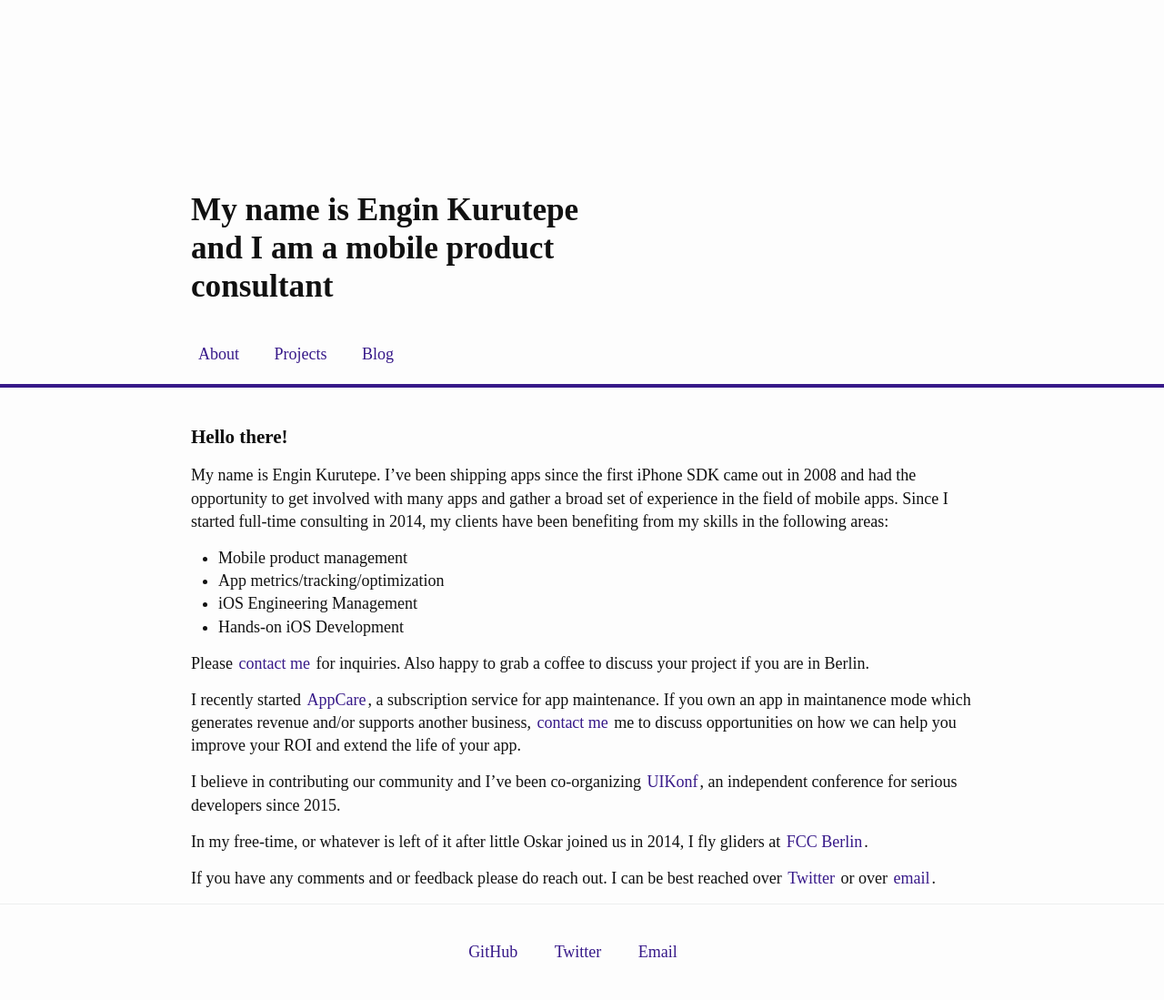
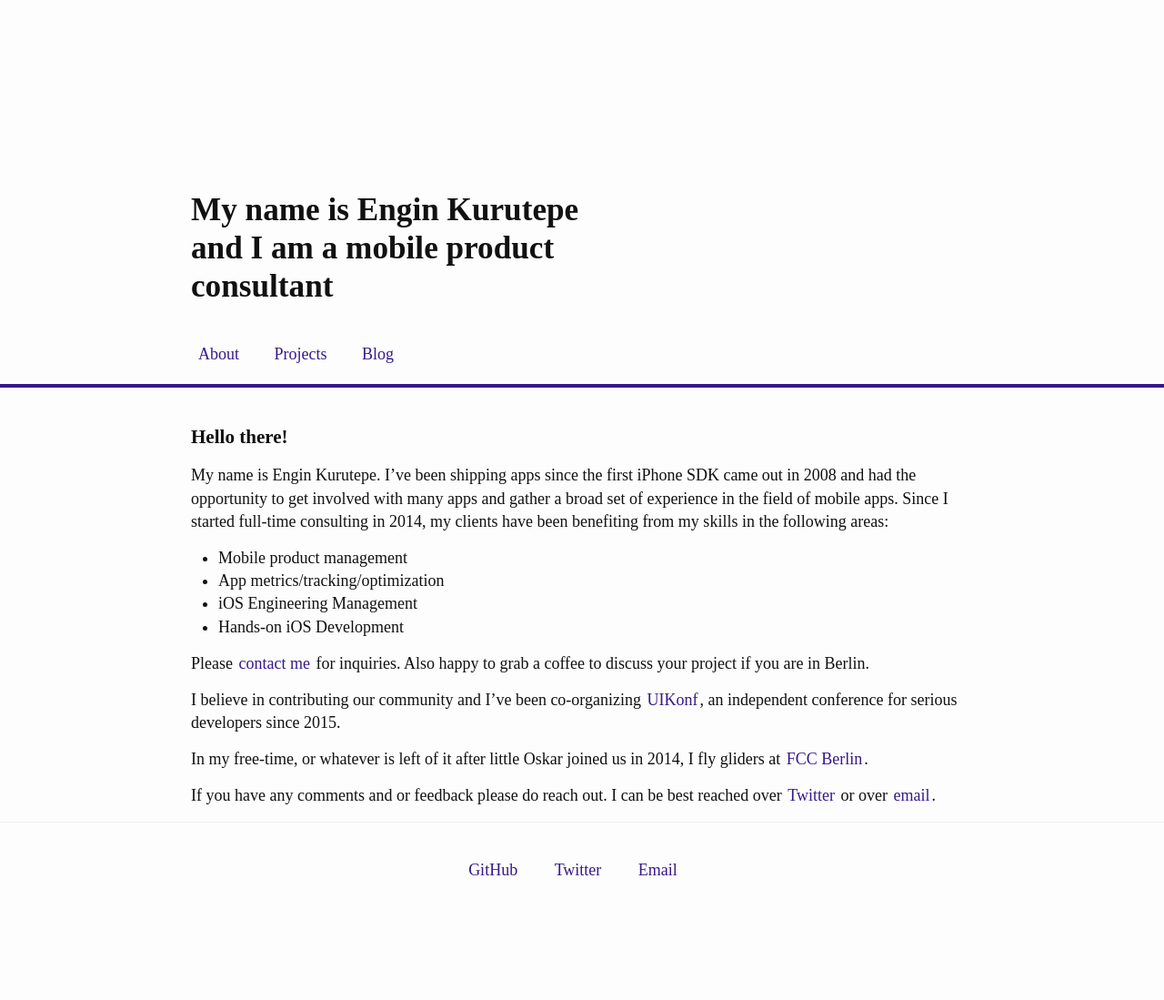
Before and after one commit to ekurutepe/ekurutepe.github.io, a Jekyll site: the page built from index.md, in a window 1280 px wide. Shown: the whole page at 91% size. Built offline with Jekyll 4.4.1, drawn with Linux system fonts in a browser that asks for light colours; after the commit the page ends 1009 px from its top, so only the background shows below that.

Commit message:
remove appcare

```diff
--- a/index.md
+++ b/index.md
@@ -15,8 +15,6 @@ My name is Engin Kurutepe. I've been shipping apps since the first iPhone SDK ca
 
 Please [contact me](mailto:engin@kurutepe.com) for inquiries. Also happy to grab a coffee to discuss your project if you are in Berlin.
 
-I recently started [AppCare](https://appcare.io), a subscription service for app maintenance. If you own an app in maintanence mode which generates revenue and/or supports another business, [contact me](mailto:engin@kurutepe.com) me to discuss opportunities on how we can help you improve your ROI and extend the life of your app.
-
 I believe in contributing our community and I've been co-organizing [UIKonf](http://www.uikonf.com), an independent conference for serious developers since 2015.
 
 In my free-time, or whatever is left of it after little Oskar joined us in 2014, I fly gliders at [FCC Berlin](http://www.fccberlin.de).
```
